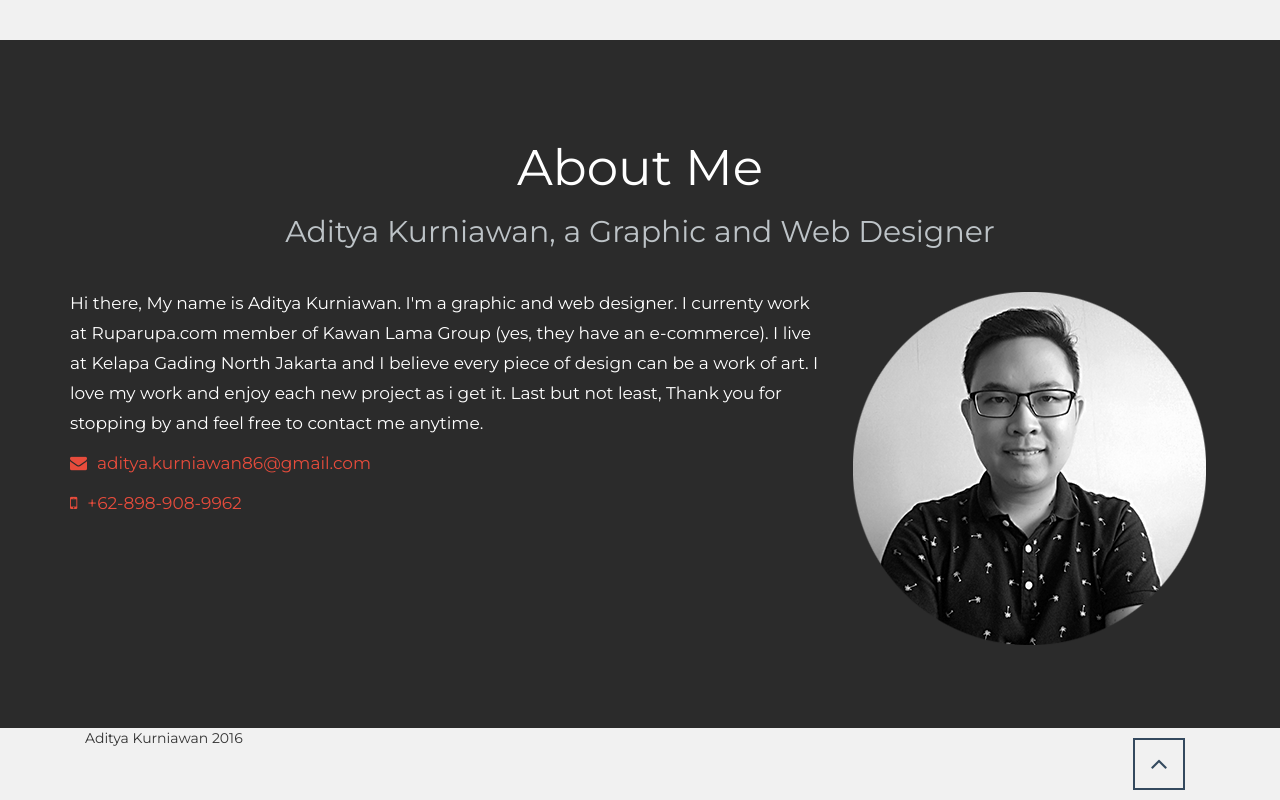
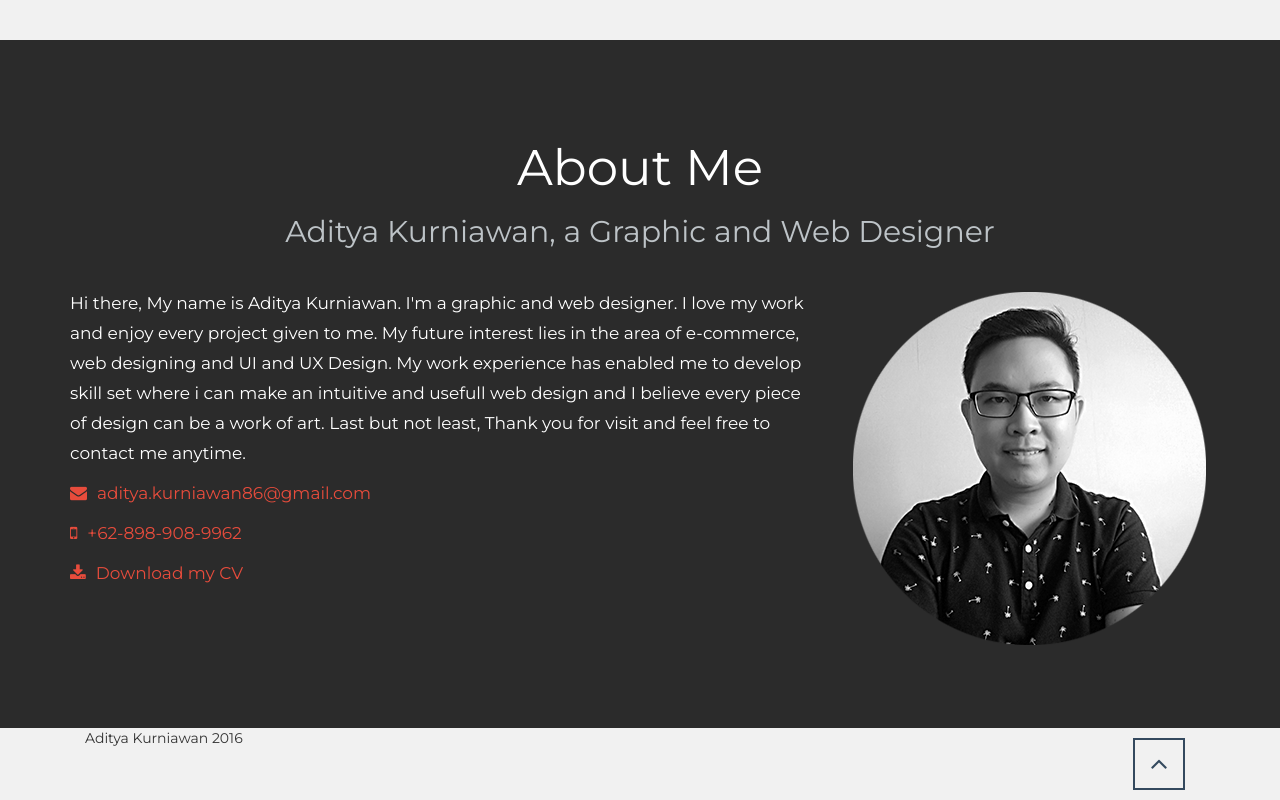
Before and after one commit to shinobidarat/shinobidarat.github.io, a plain HTML site: page index.html in a window 1280 px wide. Shown: the part 1133-1933 px from the top of the page. Drawn offline with nearby package versions, Linux system fonts and the light colour scheme.

Commit message:
Perubahan about us
Perubahan About us

```diff
--- a/index.html
+++ b/index.html
@@ -260,10 +260,11 @@
 
     <div class="col-md-8 col-sm-12">
     <p>
-   Hi there, My name is Aditya Kurniawan. I'm a graphic and web designer. I currenty work at Ruparupa.com member of Kawan Lama Group (yes, they have an e-commerce). I live at Kelapa Gading North Jakarta and I believe every piece of design can be a work of art. I love my work and enjoy each new project as i get it. Last but not least, Thank you for stopping by and feel free to contact me anytime.
+   Hi there, My name is Aditya Kurniawan. I'm a graphic and web designer. I love my work and enjoy every project given to me. My future interest lies in the area of e-commerce, web designing and UI and UX Design. My work experience has enabled me to develop skill set where i can make an intuitive and usefull web design and I believe every piece of design can be a work of art. Last but not least, Thank you for visit and feel free to contact me anytime.
     </p>
     <p><a href="mailto:aditya.kurniawan86@gmail.com" target="_top"><i class="fa fa-envelope" aria-hidden="true" style="margin-right:10px;"></i>aditya.kurniawan86@gmail.com</a></p>
      <p><a href="tel:+628989089962" target="_top"><i class="fa fa-mobile" aria-hidden="true" style="margin-right:10px;"></i>+62-898-908-9962</a></p>
+     <p><a href="assets/img/cv/cv-aditya-kurniawan.pdf" download><i class="fa fa-download" aria-hidden="true" style="margin-right:10px;"></i>Download my CV</a></p>
     </div>
 
     <img class="col-md-4 col-md-4 col-sm-12 col-xs-12" src="assets/img/about/me.png" alt="Photo of Me">
```
